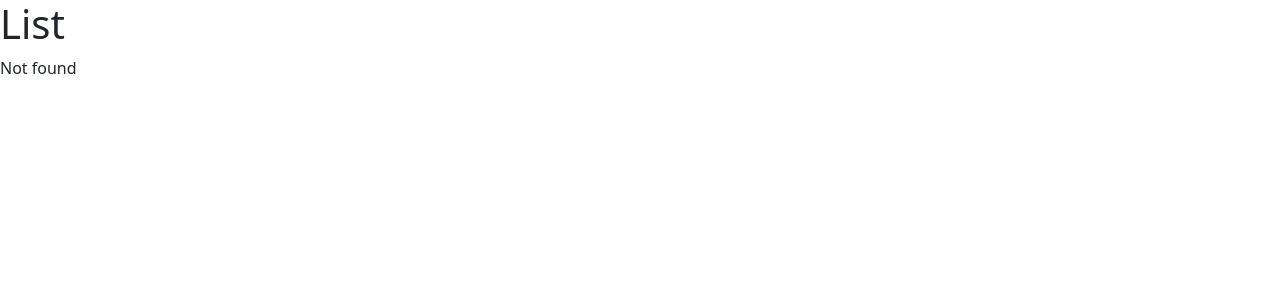
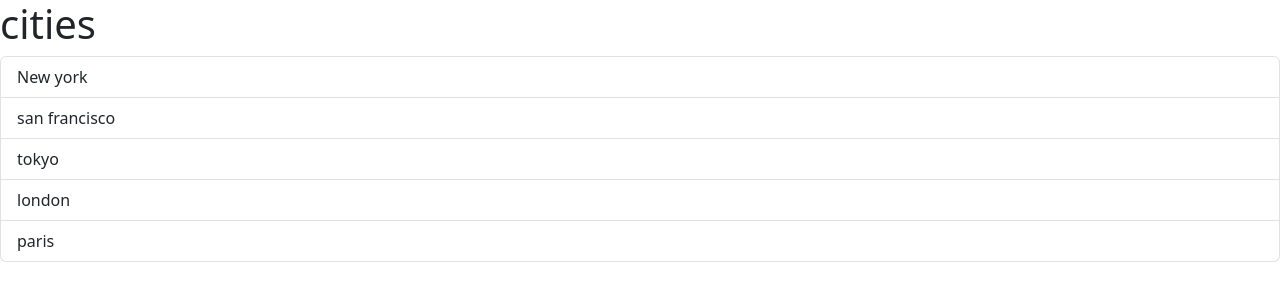
Before and after one commit to wittns-ctrl/react, a React (Vite) app: page / in a window 1280 px wide. Before the commit this address had no page. Shown: the top 300 px of the page. Built offline with nearby package versions, Linux system fonts and the light colour scheme.

Commit message:
props integration

```diff
--- a/src/App.tsx
+++ b/src/App.tsx
@@ -1,7 +1,16 @@
 import ListGroup from "./components/ListGroup"
 
 function App() {
-  return <div>< ListGroup/></div>
+
+
+      let items = [
+          'New york',
+          'san francisco',
+          'tokyo',
+          'london',
+          'paris'
+      ]
+  return <div>< ListGroup items={items} heading="cities"/></div>
 }
 
 export default App
--- a/src/components/ListGroup.tsx
+++ b/src/components/ListGroup.tsx
@@ -1,20 +1,27 @@
-function ListGroup() {
+import { useState } from "react";
 
-    let items = [
-        'New york',
-        'san francisco',
-        'tokyo',
-        'london',
-        'paris'
-    ]
-items = []
+interface Props{
+    items: string[],
+    heading: string
+}
+
+function ListGroup({items,heading}: Props) {
+
+
+    const [selectedIndex , setSelectedIndex] = useState(-1)
+    // Event handler
+    //const handleClick = (event:MouseEvent)=>(console.log(event))
 
   return (
     <>
-    <h1>List</h1>
+    <h1>{heading}</h1>
     {items.length === 0 && <p>Not found</p>}
     <ul className="list-group">
-    {items.map(item => <li key={item}>{item}</li>)}
+    {items.map((item,index) => <li className= { selectedIndex === index ?
+         "list-group-item active" :
+          "list-group-item"} key={item}
+           onClick ={()=>{setSelectedIndex(index)}}>
+            {item}</li>)}
     </ul>
     </>
   );
```
